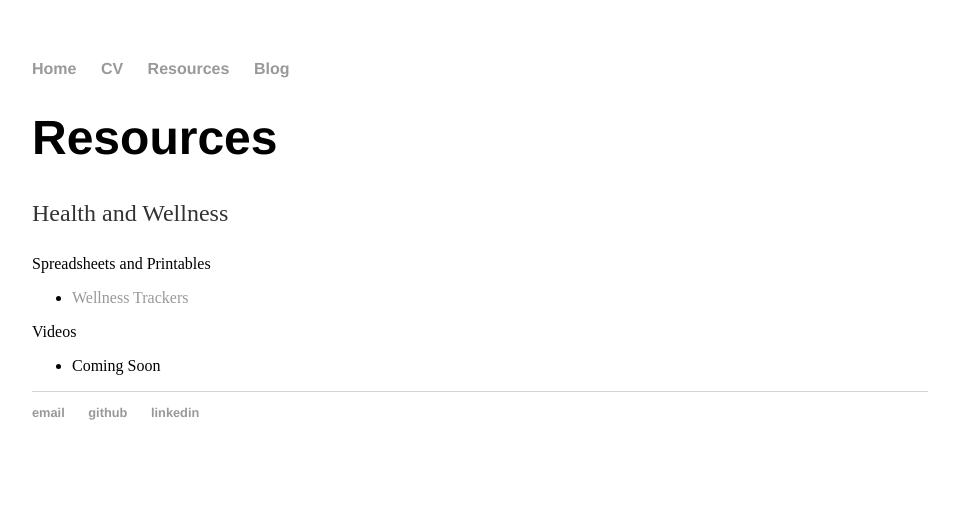
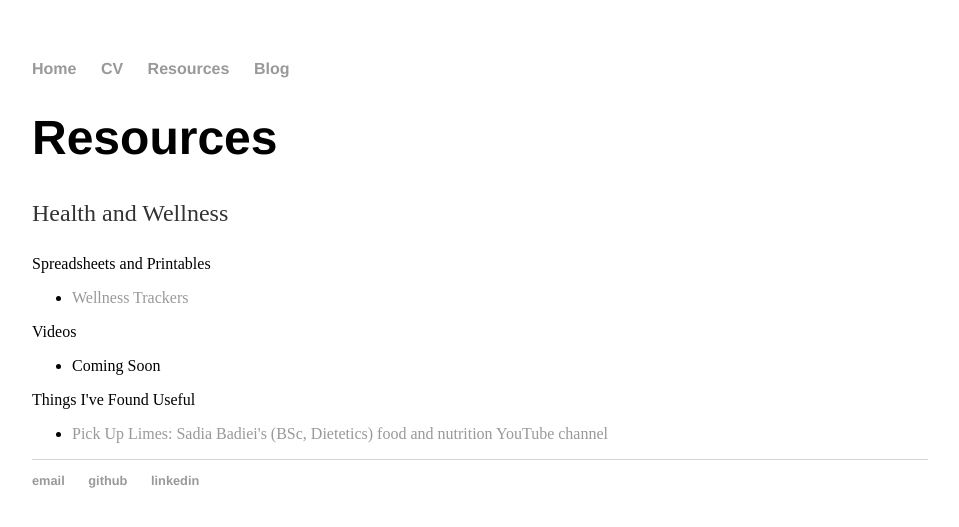
Before and after one commit to ggenszler/ggenszler.github.io, a Jekyll site: the page built from healthWellness/index.html, in a window 1280 px wide. Shown: the top 527 px of the page, without its empty margins (160-1119 px from the left). Built offline with Jekyll 4.4.1, drawn with Linux system fonts in a browser that asks for light colours.

Commit message:
Update index.html

```diff
--- a/healthWellness/index.html
+++ b/healthWellness/index.html
@@ -14,5 +14,11 @@ Spreadsheets and Printables
 
 Videos
 <ul>
-    <li>Coming Soon</li>
+	<li>Coming Soon</li>
 </ul>
+
+Things I've Found Useful
+<ul>
+	<li><a href="https://www.youtube.com/channel/UCq2E1mIwUKMWzCA4liA_XGQ">Pick Up Limes: Sadia Badiei's (BSc, Dietetics) food and nutrition YouTube channel</a></li>
+
+</ul>
```
